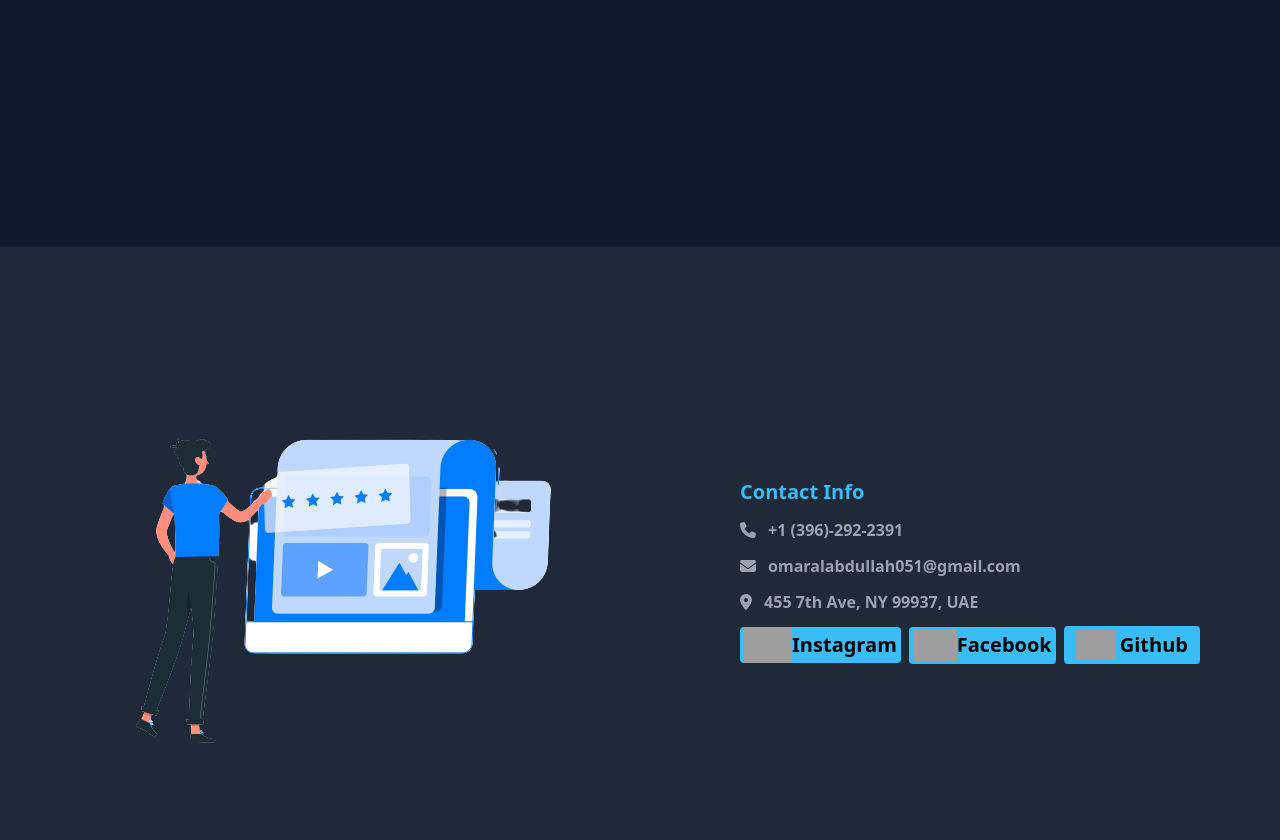
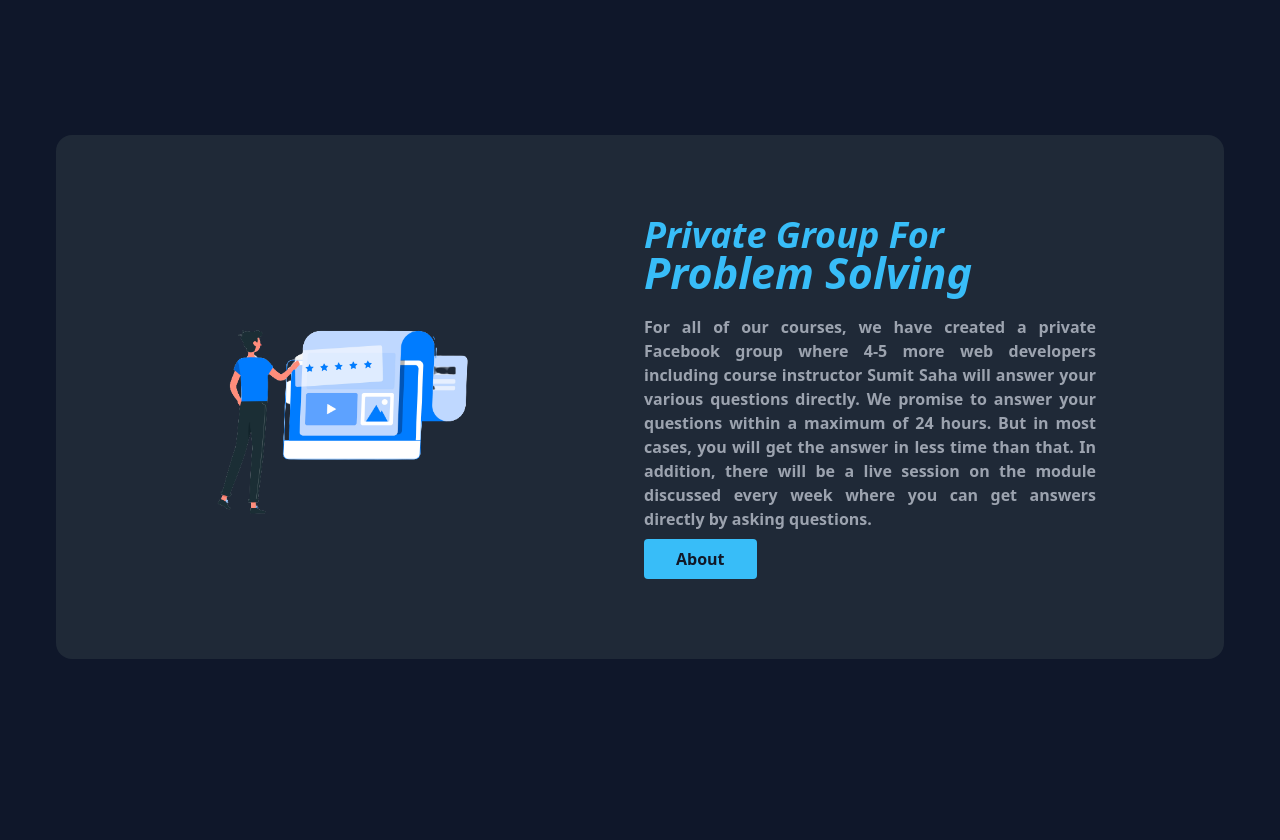
Before and after one commit to Omaralabdullah051/courses-application, a React (Create React App) app: page / in a window 1280 px wide. Shown: the part 4300-5140 px from the top of the page. Built offline with nearby package versions, Linux system fonts and the light colour scheme; no server answers; grey boxes are pictures that could not be loaded.

Commit message:
about section added

```diff
--- a/src/App.js
+++ b/src/App.js
@@ -1,23 +1,44 @@
-import { Route, Routes } from "react-router-dom";
+import { useLayoutEffect } from "react";
+import { Route, Routes, useLocation } from "react-router-dom";
 import { ToastContainer } from "react-toastify";
+import Checkout from "./components/Checkout";
 import Footer from "./components/Footer";
 import Header from "./components/Header";
 import Home from "./components/Home";
 import Login from "./components/Login";
 import Register from "./components/Register";
+import RequireAuth from "./components/RequireAuth";
 
 const App = () => {
+  const Wrapper = ({ children }) => {
+    const location = useLocation();
+    useLayoutEffect(() => {
+      document.documentElement.scrollTo(0, 0);
+    }, [location.pathname]);
+    return children;
+  };
+
   return (
     <div className="bg-[#0F172A]">
+      <Wrapper>
         <Header />
         <Routes>
           <Route path="/" element={<Home />} />
           <Route path="/home" element={<Home />} />
           <Route path="/login" element={<Login />} />
           <Route path="/register" element={<Register />} />
+          <Route
+            path="/checkout"
+            element={
+              <RequireAuth>
+                <Checkout />
+              </RequireAuth>
+            }
+          />
         </Routes>
         <Footer />
         <ToastContainer position="bottom-right" newestOnTop />
+      </Wrapper>
     </div>
   );
 };
--- /dev/null
+++ b/src/components/AboutSection.js
@@ -0,0 +1,46 @@
+import React from "react";
+import { useNavigate } from "react-router-dom";
+import image from "../assets/images/cover.png";
+
+const AboutSection = () => {
+  const navigate = useNavigate();
+  const handleNavigate = () => {
+    navigate("/about");
+  };
+  return (
+    <div className="bg-gray-800 mt-52 mx-5 md:mx-14 rounded-2xl md:grid grid-cols-2 gap-2 py-8 md:py-12 xl:py-20 px-4 md:px-8 xl:px-32">
+      <div>
+        <img
+          className="w-80 md:mt-12 mx-auto md:mx-0 xl:w-8/12"
+          src={image}
+          alt=""
+        />
+      </div>
+      <div className="text-[#38BDF8] font-bold">
+        <h6 className="md:text-2xl xl:text-4xl">
+          <i>Private Group For</i>
+        </h6>
+        <h5 className="md:text-3xl xl:text-[43px]">
+          <i>Problem Solving</i>
+        </h5>
+        <p className="text-xs md:text-sm xl:text-base mt-4 md:mt-6 text-justify text-gray-400">
+          For all of our courses, we have created a private Facebook group where
+          4-5 more web developers including course instructor Sumit Saha will
+          answer your various questions directly. We promise to answer your
+          questions within a maximum of 24 hours. But in most cases, you will
+          get the answer in less time than that. In addition, there will be a
+          live session on the module discussed every week where you can get
+          answers directly by asking questions.
+        </p>
+        <button
+          onClick={handleNavigate}
+          className="px-2 py-1 md:px-8 md:py-2 text-xs md:text-base bg-[#38BDF8] text-gray-900 rounded font-bold mt-2  hover:bg-[#38BDF8]/50 hover:text-black focus:ring-4 focus:ring-offset-slate-800"
+        >
+          About
+        </button>
+      </div>
+    </div>
+  );
+};
+
+export default AboutSection;
--- /dev/null
+++ b/src/components/Checkout.js
@@ -0,0 +1,13 @@
+import React from "react";
+
+const Checkout = () => {
+  return (
+    <div>
+      <h5 className="text-[#38BDF8] font-bold text-center mt-8">
+        The page is under maintenance. Stay with our for latest update
+      </h5>
+    </div>
+  );
+};
+
+export default Checkout;
--- a/src/components/Home.js
+++ b/src/components/Home.js
@@ -1,3 +1,4 @@
+import AboutSection from "./AboutSection";
 import Banner from "./Banner";
 import CourseFour from "./CourseFour";
 import CourseOne from "./CourseOne";
@@ -12,6 +13,7 @@
       <CourseTwo />
       <CourseThree />
       <CourseFour />
+      <AboutSection />
     </div>
   );
 };
--- /dev/null
+++ b/src/components/RequireAuth.js
@@ -0,0 +1,22 @@
+import { useAuthState } from "react-firebase-hooks/auth";
+import { Navigate, useLocation } from "react-router-dom";
+import auth from "../firebase.init";
+// import LoadingState from "../LoadingState/LoadingState";
+
+const RequireAuth = ({ children }) => {
+  const [user, loading] = useAuthState(auth);
+  const location = useLocation();
+
+  if (loading) {
+    // return <LoadingState />;
+    return <p>...loading</p>;
+  }
+
+  if (!user) {
+    return <Navigate to="/login" state={{ from: location }} replace />;
+  }
+
+  return children;
+};
+
+export default RequireAuth;
```
Lines whose indentation alone changed are shown as unchanged.
